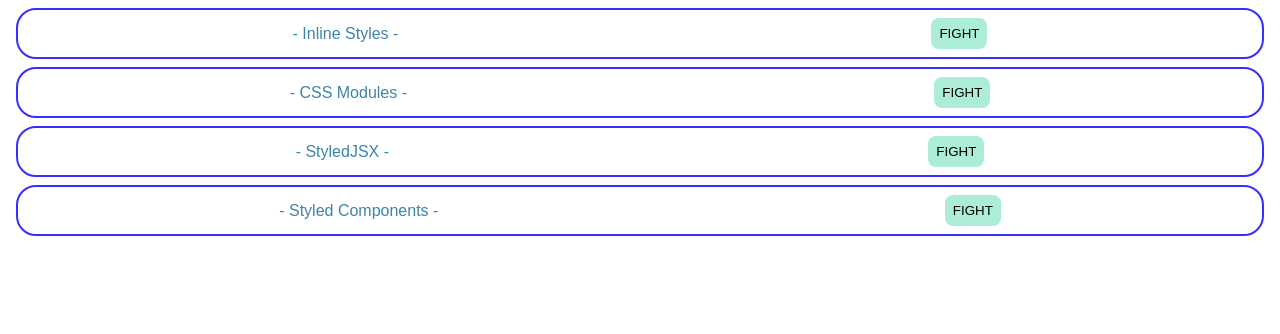
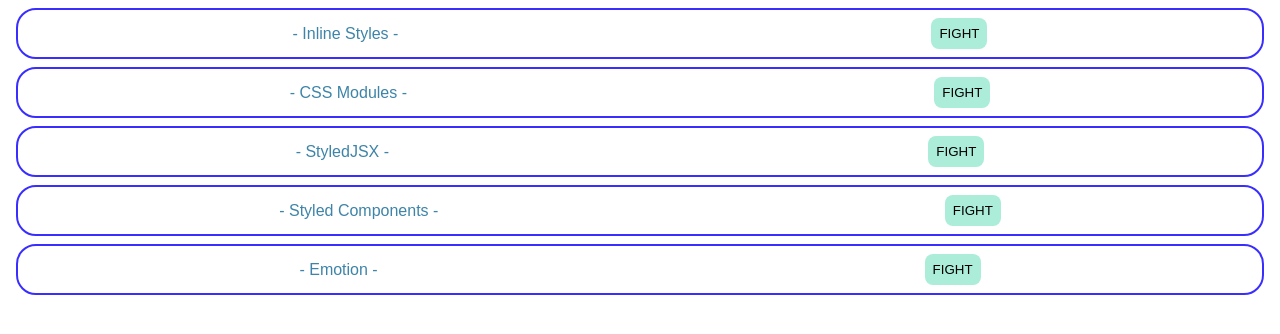
Before and after one commit to sika0115/React-stepup-style, a React (Create React App) app: page / in a window 1280 px wide. Shown: the top 334 px of the page. Built offline with nearby package versions, Linux system fonts and the light colour scheme.

Commit message:
Emotion適用

```diff
--- a/package.json
+++ b/package.json
@@ -8,6 +8,8 @@
   ],
   "main": "src/index.js",
   "dependencies": {
+    "@emotion/react": "11.7.0",
+    "@emotion/styled": "11.6.0",
     "node-sass": "7.0.0",
     "react": "17.0.2",
     "react-dom": "17.0.2",
--- a/src/App.js
+++ b/src/App.js
@@ -1,4 +1,5 @@
 import { CssModules } from "./components/CssModules";
+import { Emotion } from "./components/Emotion";
 import { InlineStyle } from "./components/InlineStyle";
 import { StyledComponents } from "./components/StyledComponents";
 import { StyledJsx } from "./components/StyledJsx";
@@ -11,6 +12,7 @@
       <CssModules />
       <StyledJsx />
       <StyledComponents />
+      <Emotion />
     </div>
   );
 }
--- /dev/null
+++ b/src/components/Emotion.jsx
@@ -0,0 +1,41 @@
+/** @jsxRuntime classic */
+/** @jsx jsx */
+import { jsx, css } from "@emotion/react";
+import styled from "@emotion/styled";
+
+export const Emotion = () => {
+  //書き方その１
+  const containerStyle = css`
+    border: solid 2px #392eff;
+    border-radius: 20px;
+    padding: 8px;
+    margin: 8px;
+    display: flex;
+    justify-content: space-around;
+    align-items: center;
+  `;
+  //書き方その２
+  const titleStyle = css({
+    margin: "0",
+    color: "#3d84a8"
+  });
+  //書き方その３
+  const SButton = styled.button`
+    background-color: #abedd8;
+    border: none;
+    padding: 8px;
+    border-radius: 8px;
+    &:hover {
+      background-color: #46cdcf;
+      color: #fff;
+      cursor: pointer;
+    }
+  `;
+
+  return (
+    <div css={containerStyle}>
+      <p css={titleStyle}>- Emotion -</p>
+      <SButton>FIGHT</SButton>
+    </div>
+  );
+};
```
